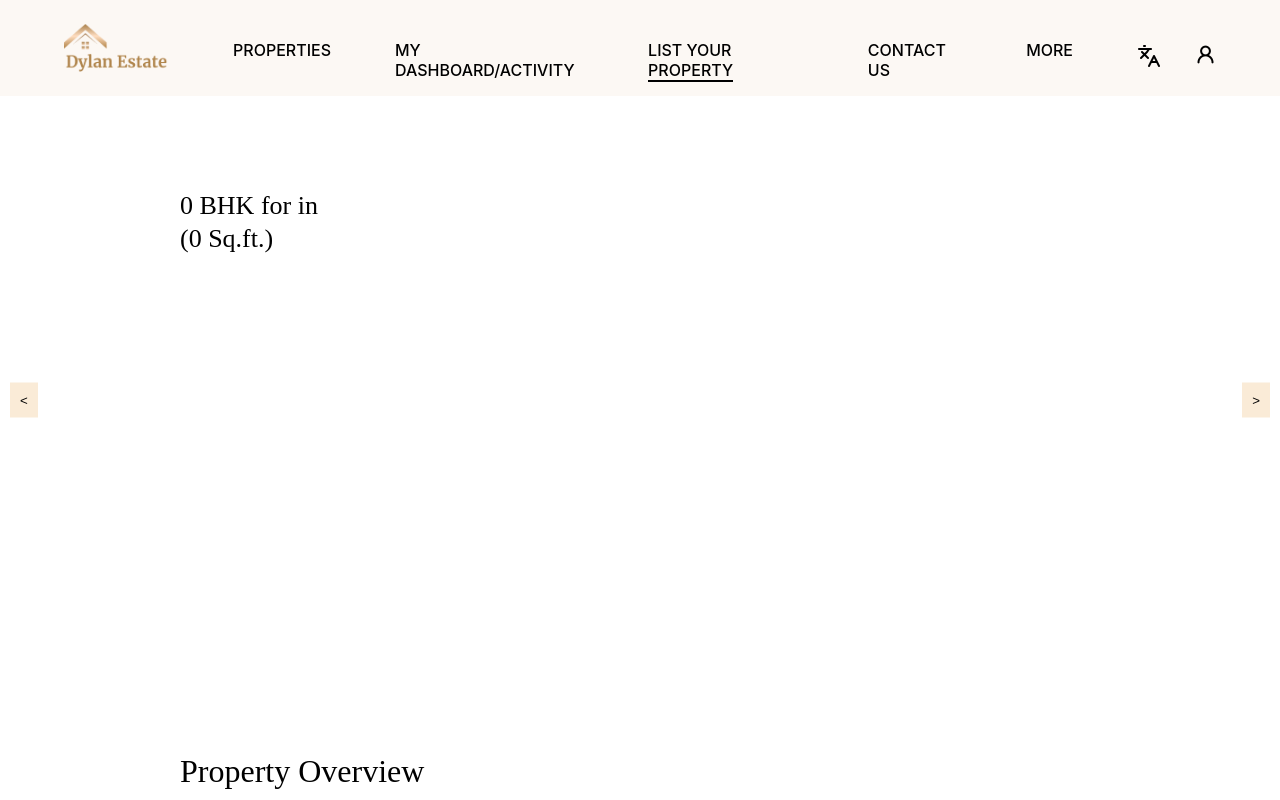
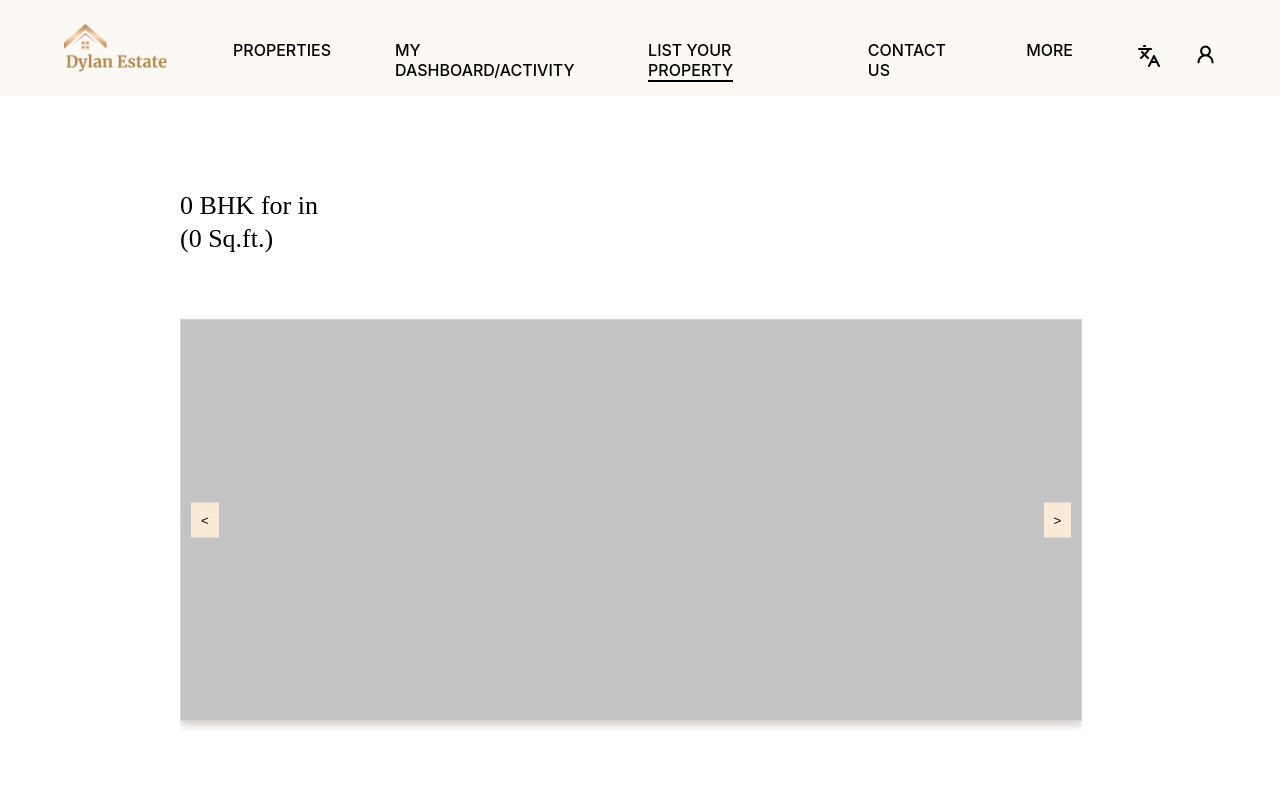
Before and after one commit to kaustubhduse/rent, a React (Create React App) app: page /list-your-property/previewpage in a window 1280 px wide. Shown: the top 800 px of the page. Built offline with nearby package versions, Linux system fonts and the light colour scheme.

Commit message:
Add new components: AddPhotos and OtherComponent

```diff
--- a/src/components/Preview/ImageSection.css
+++ b/src/components/Preview/ImageSection.css
@@ -1,4 +1,17 @@
+.all-images{
+    /* width: 837px;
+height: 405px; */
+position: relative;
+display: flex;
+  justify-content: center;
+  align-items: center;
+  margin-bottom: 8rem;
+  box-shadow: 0px 4px 8px 0px rgba(73, 63, 52, 0.25);
+  border: 1px solid rgba(214, 214, 214, 1);
+  background: rgba(196, 196, 196, 1);
 
+
+}
 
 .image-container {
     position: relative;
```
